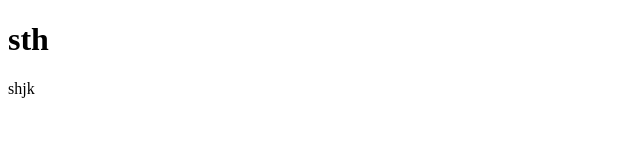
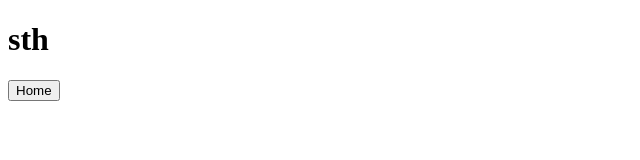
Before and after one commit to yotors/github_work_flow, a plain HTML site: page index.html in a window 1280 px wide. Shown: the full height of the page, 0-640 px from the left. Drawn offline with Linux system fonts and the light colour scheme.

Commit message:
button has added

```diff
--- a/index.html
+++ b/index.html
@@ -7,6 +7,10 @@
 </head>
 <body>
     <h1>sth</h1>
-    shjk
+    <a href = '/home.html'>
+        <button>
+            Home
+        </button>
+    </a>
 </body>
 </html>
```
Also changed, not shown: home.html (+5 -1 lines).
